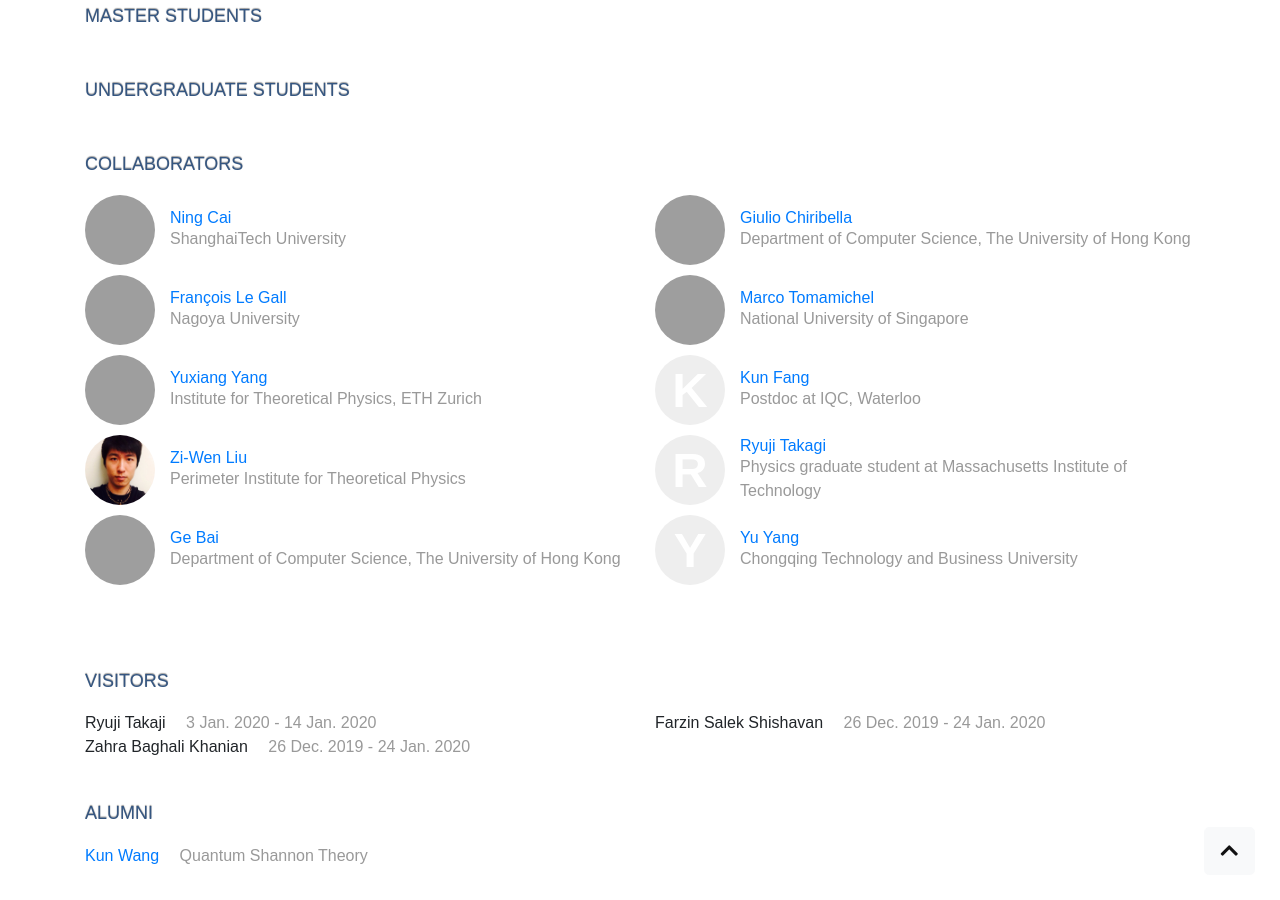
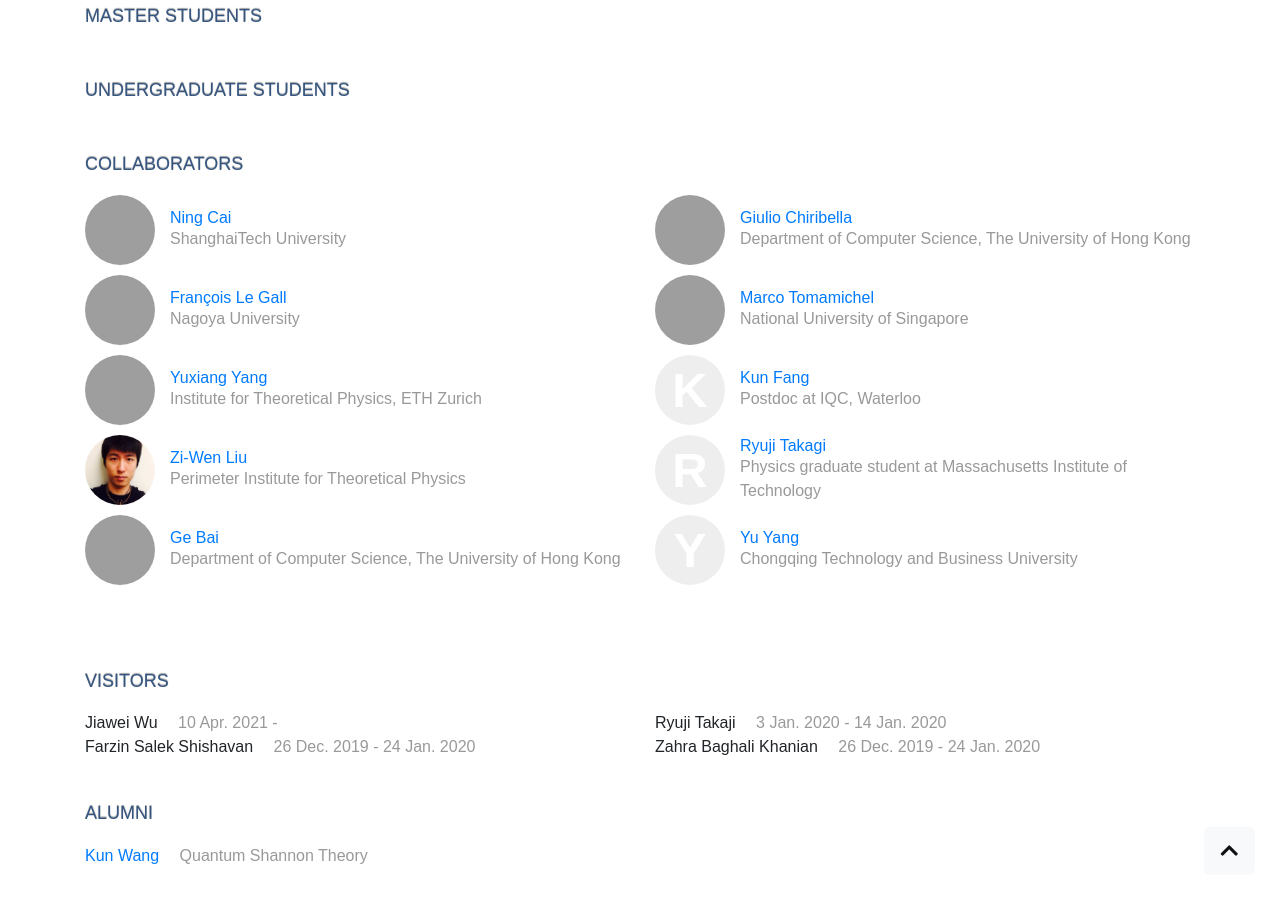
Before and after one commit to Quan-Sky/Masahito-Hayashi, a Jekyll site: the page built from members.html, in a window 1280 px wide and 900 px high, scrolled down 680 px, cut to the strip 0-900 px from the top of the window. Built offline with Jekyll 4.4.1, drawn with Linux system fonts in a browser that asks for light colours; nearby versions of some CDN libraries; grey boxes are pictures that could not be loaded.

```diff
--- a/_data/people.yml
+++ b/_data/people.yml
@@ -76,18 +76,22 @@ phd-3:
 ######################################################################################
 # Visitors
 ######################################################################################
+visitor-1:
+    display_name: "Jiawei Wu"
+    role: visitor
+    bio: "10 Apr. 2021 - "
 
-visitor-1:
+visitor-2:
     display_name: "Ryuji Takaji"
     role: visitor
     bio: "3 Jan. 2020 - 14 Jan. 2020"
 
-visitor-2:
+visitor-3:
     display_name: "Farzin Salek Shishavan"
     role: visitor
     bio: "26 Dec. 2019 - 24 Jan. 2020"
 
-visitor-3:
+visitor-4:
     display_name: "Zahra Baghali Khanian"
     role: visitor
     bio: "26 Dec. 2019 - 24 Jan. 2020"
--- a/_includes/publication-list.html
+++ b/_includes/publication-list.html
@@ -7,6 +7,7 @@
 </ol>
 <h3 id="refereed-journal-articles">Refereed journal articles</h3>
 <ol>
+<li><p>Y. Yang and <strong>M. Hayashi</strong>, “Representation matching for remote quantum computing,” <span><em>PRX Quantum</em></span>, (In press).</p></li>
 <li><p><strong>M. Hayashi</strong>, “Information Geometry Approach to Parameter Estimation in Hidden Markov Model,” <span><em>Bernoulli Journal</em></span>, (In press).</p></li>
 <li><p><strong>M. Hayashi</strong> and Á. Vázquez-Castro, “Physical Layer Computation as NOMA for Integrated Wireless Systems,” <span><em>IEEE Transactions on Communications</em></span>, (In press).</p></li>
 <li><p><strong>M. Hayashi</strong>, K. Fang, and K. Wang, “Finite Block Length Analysis on Quantum Coherence Distillation and Incoherent Randomness Extraction,” <span><em>IEEE Transactions on Information Theory</em></span>, (In press).</p></li>
```
Also changed, not shown: 2 other files.
